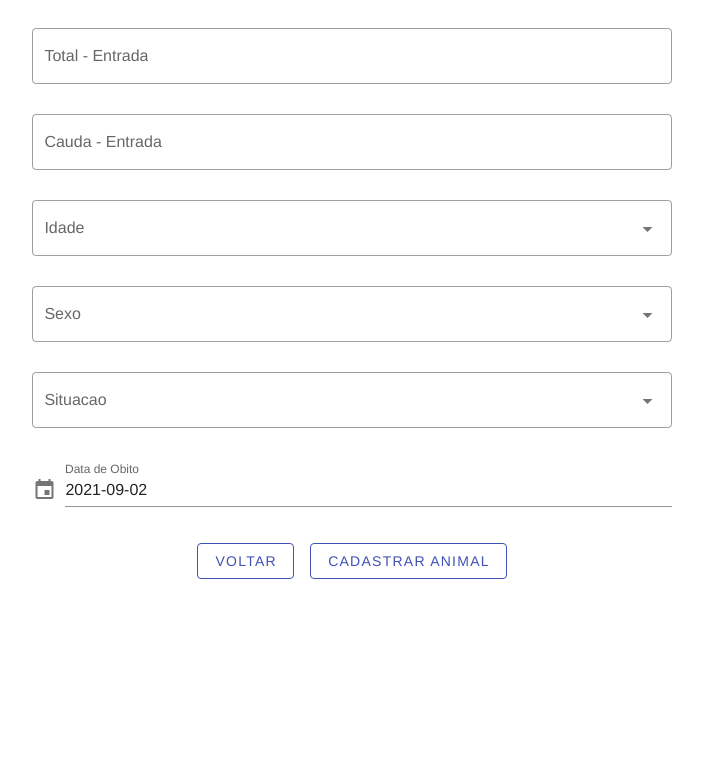
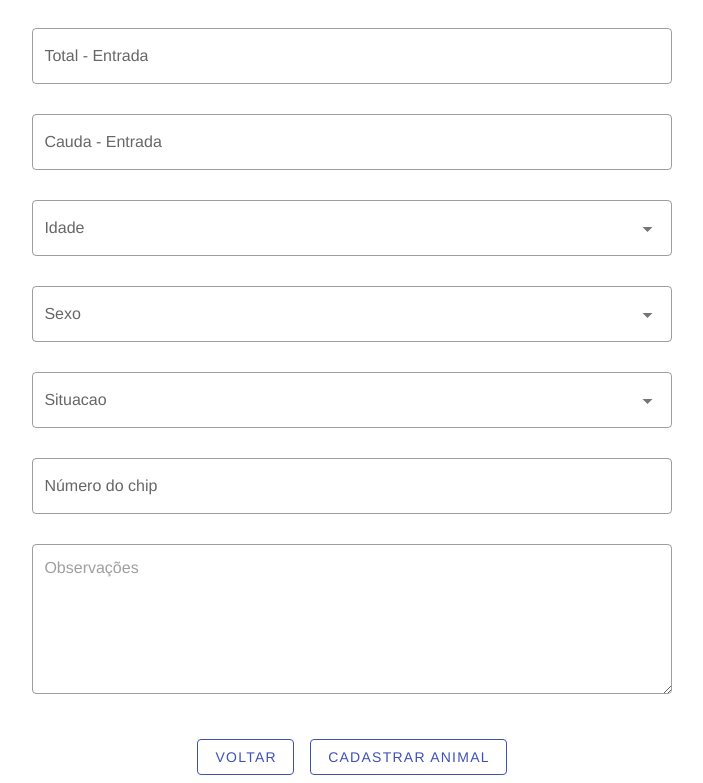
Before and after one commit to qrsnake/qr-snake-front, a Vue app: page /search/registration in a window 1280 px wide. Shown: the part 1079-1862 px from the top of the page, without its empty margins (288-991 px from the left). Before the commit the page ends 1666 px from the top, so only its background shows below. Built offline with nearby package versions, Linux system fonts and the light colour scheme.

Commit message:
[UPDATE] add textarea para observaçoes

```diff
--- a/src/views/CadastrarAnimal.vue
+++ b/src/views/CadastrarAnimal.vue
@@ -137,30 +137,19 @@
         outlined
         align="center"
       ></v-select>
-
-      <v-menu
-        :close-on-content-click="false"
-        :nudge-right="40"
-        transition="scale-transition"
-        offset-y
-        min-width="auto"
+      <v-text-field
+        outlined
+        label="Número do chip"
       >
-        <template v-slot:activator="{ on, attrs }">
-          <v-text-field
-            v-model="date"
-            label="Data de Obito"
-            prepend-icon="mdi-calendar"
-            readonly
-            v-bind="attrs"
-            v-on="on"
-          ></v-text-field>
-        </template>
-        <v-date-picker
-          v-model="date"
-          @input="menuObito = false"
-        ></v-date-picker>
-      </v-menu>
-
+        Numero do chip
+      </v-text-field>
+      <v-textarea
+        outlined
+        placeholder="Observações"
+        row="2"
+      >
+        Observações
+      </v-textarea>
     </div>
     <div>
       <v-btn
```
